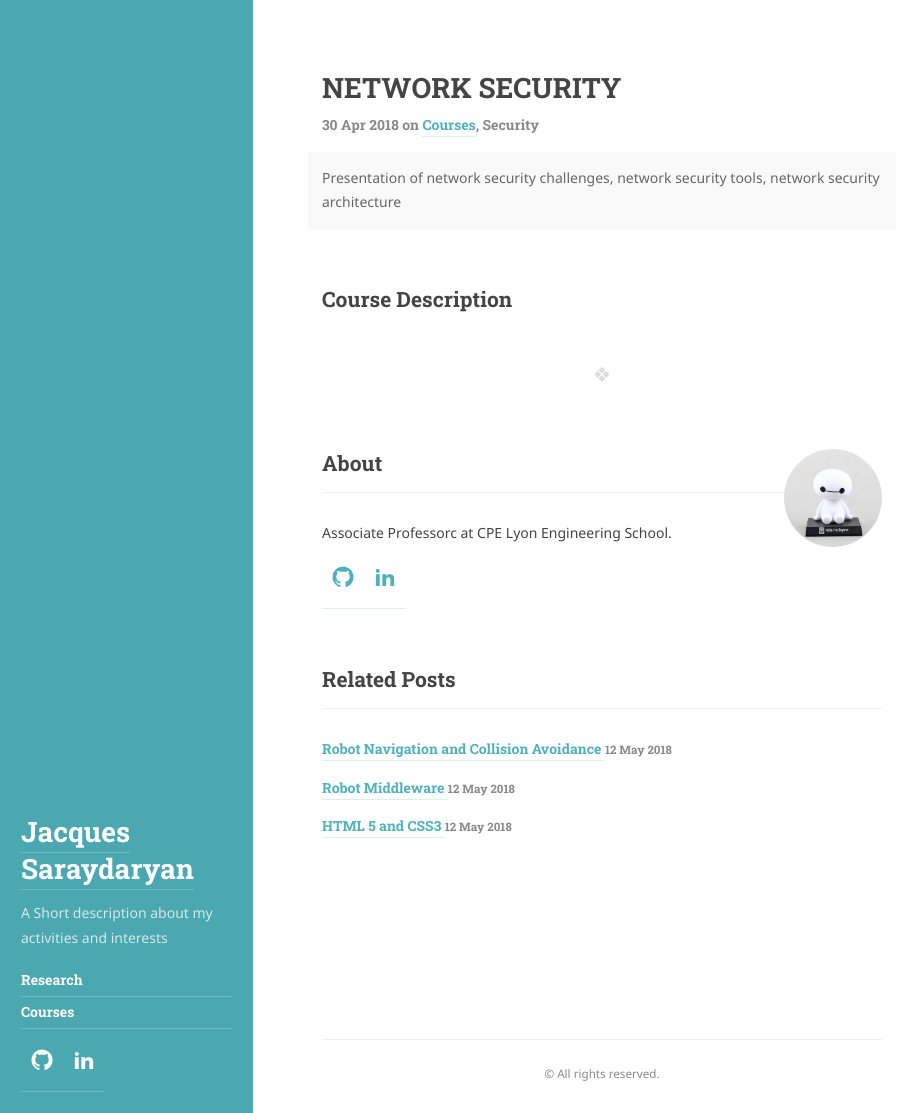
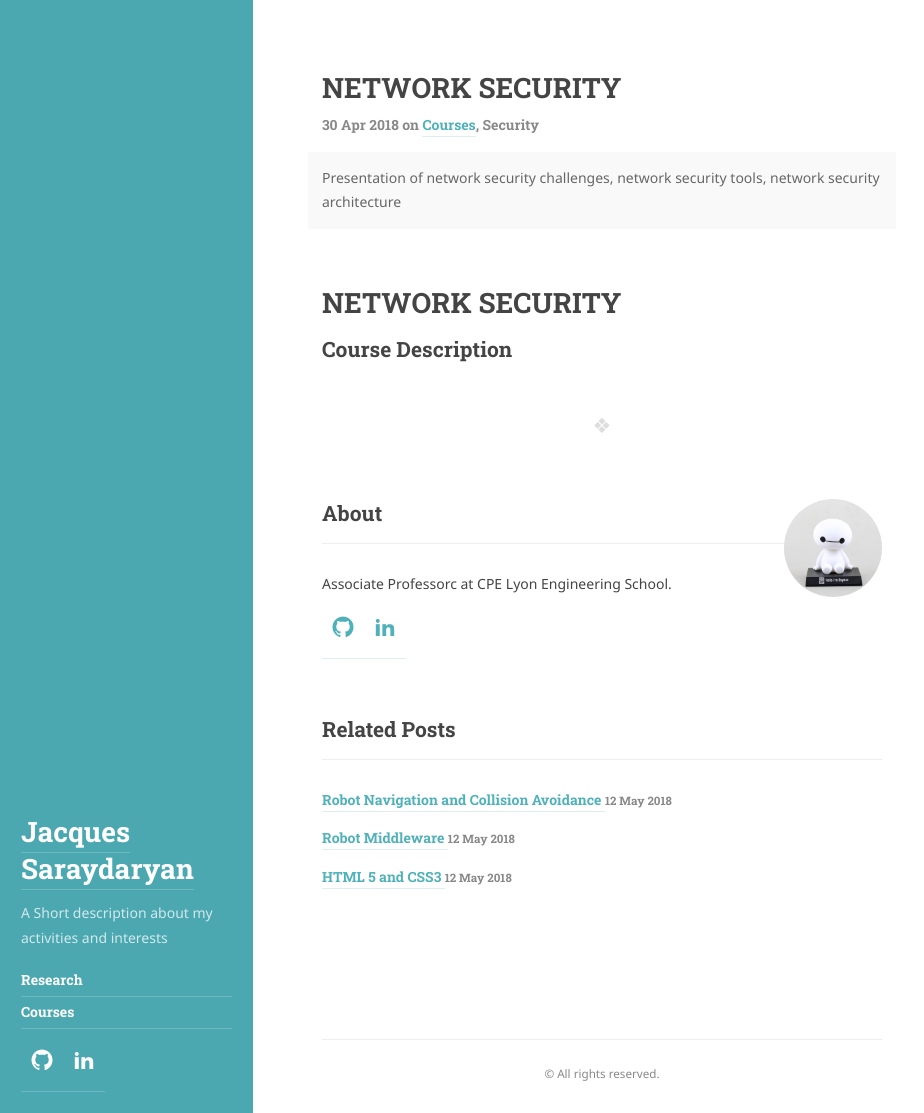
Before and after one commit to jacques-saraydaryan/jacques-saraydaryan.github.io, a Jekyll site: the page built from _posts/courses/2018-04-30-Course-DEV-SECURITY-NETWORK.md, in a window 1280 px wide and 1113 px high. Shown: the whole window, without its empty margins (0-924 px from the left). Built offline with Jekyll 4.4.1, drawn with Linux system fonts in a browser that asks for light colours; some web fonts are replaced.

Commit message:
Update 2018-04-30-Course-DEV-SECURITY-NETWORK.md

```diff
--- a/_posts/courses/2018-04-30-Course-DEV-SECURITY-NETWORK.md
+++ b/_posts/courses/2018-04-30-Course-DEV-SECURITY-NETWORK.md
@@ -8,5 +8,5 @@ img: /assets/img/courses/securite-reseau-first.png
 pdf: /assets/pdf/courses/Security-JSA-Reseaux-r1.pdf
 lang: fr
 ---
-
+# NETWORK SECURITY
 ## Course Description
```
